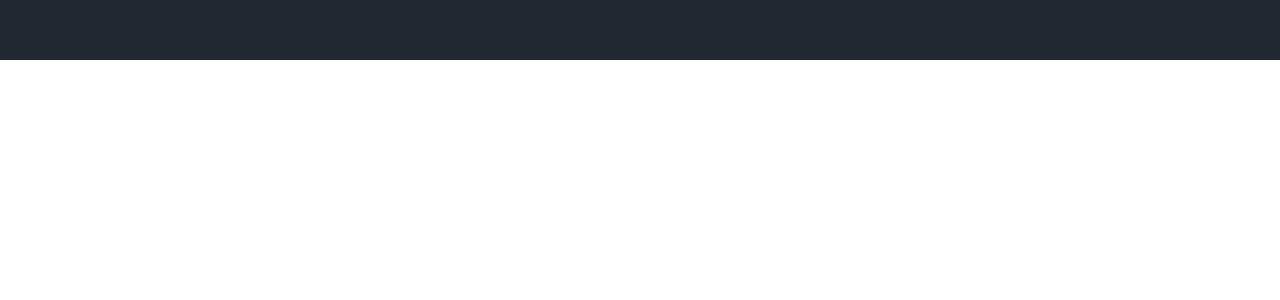
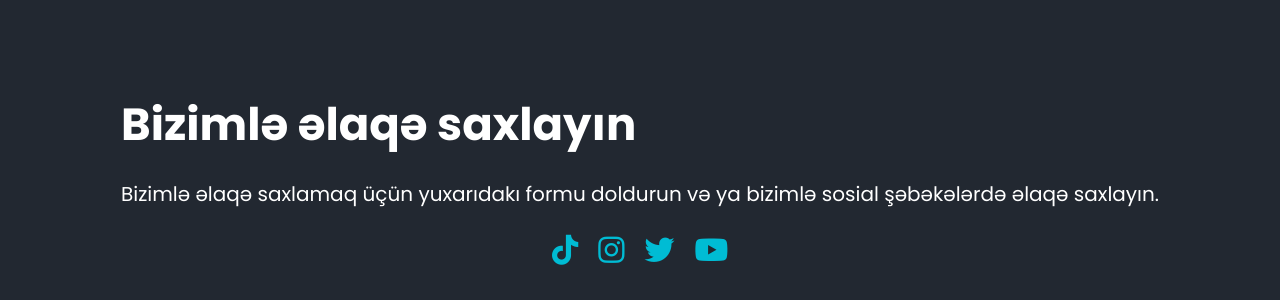
Before and after one commit to Yusdevlop/CavanCode, a website: page index.html in a window 1280 px wide. Shown: the part 3019-3319 px from the top of the page. Before the commit the page ends 3079 px from the top, so only its background shows below. Drawn offline with nearby package versions, Linux system fonts and the light colour scheme.

Commit message:
Layihəyə yeni dizayn əlavə olundu

```diff
--- a/index.html
+++ b/index.html
@@ -1,5 +1,5 @@
 <!DOCTYPE html>
-<html lang="en">
+<html lang="az  ">
 
 <head>
     <meta charset="UTF-8">
@@ -7,6 +7,7 @@
     <link rel="stylesheet" href="./src/style/reset.css">
     <link rel="stylesheet" href="./src/style/style.css">
     <link href="https://unpkg.com/aos@2.3.1/dist/aos.css" rel="stylesheet">
+     <link rel="stylesheet" href="https://cdnjs.cloudflare.com/ajax/libs/font-awesome/6.4.0/css/all.min.css">
     <title>CavanCode</title>
 
 </head>
@@ -126,13 +127,21 @@
     <footer id="contact us">
 
 
+     <div class="footer-container">
+            <div class="footer-content">
+                <h1>Bizimlə əlaqə saxlayın</h1>
+                <p>Bizimlə əlaqə saxlamaq üçün yuxarıdakı formu doldurun və ya bizimlə sosial şəbəkələrdə əlaqə saxlayın.</p>
+                <form action="">
 
-
-
-
-
-
-
+                </form>
+            </div>
+            <div class="footer-socials">
+            <a href="http://tiktok.com/@cavancode" target="_blank"><i class="fab fa-tiktok"></i></a>
+<a href="https://www.instagram.com/cavancode?igsh=MTJ4azhmbGdkeW5oNg==" target="_blank"><i class="fab fa-instagram"></i></a>
+<a href="https://x.com/CavanCode" target="_blank"><i class="fab fa-twitter"></i></a>
+<a href="https://youtube.com/@cavancode?si=llE-oTEN-eGLtrzA" target="_blank"><i class="fab fa-youtube"></i></a>
+            </div>
+        </div>
     </footer>
            <script  src="https://unpkg.com/aos@2.3.1/dist/aos.js"></script>
 <script >
--- a/src/style/style.css
+++ b/src/style/style.css
@@ -431,6 +431,7 @@ border-bottom: 1px #fff solid;
   font-family: "Poppins";
   color: #fff;
 
+
 }
 .send-messages-mail-form input{
   display: flex;
@@ -514,3 +515,62 @@ border-bottom: 1px #fff solid;
   font-weight: bold;
   color: #00ADB5;
 }
+
+
+.footer-container{
+    background-color: #222831;
+    color: #fff;
+    display: flex;
+    flex-direction: column;
+    align-items: center;
+    justify-content: center;
+    width:  100%;
+    min-height: 30vh;
+    height: auto;
+   margin-top: 0;
+    padding-top: 0;
+}
+
+.footer-container h1{
+    font-family: "Poppins";
+    font-size: 45px;
+    font-weight: bold;
+    color: #fff;
+
+}
+
+.footer-container p{
+    font-family: "Poppins";
+    font-size: 20px;
+    font-weight: regular;
+    margin-top: 20px;
+}
+
+.footer-container a{
+    color: #00ADB5;
+    font-family: "Poppins";
+    font-size: 20px;
+    font-weight: regular;
+    margin-top: 20px;
+    gap: 20px;
+    height: 40px;
+}
+
+.footer-socials {
+  display: flex;
+  justify-content: center;
+  gap: 20px;
+
+}
+
+.footer-socials a {
+  font-size: 30px;
+  color: #00bcd4;
+  transition: 0.3s;
+}
+
+.footer-socials a:hover {
+  transition: all 0.2s ease-in-out;
+  transform: scale(1.2);
+  color: white;
+}
```
